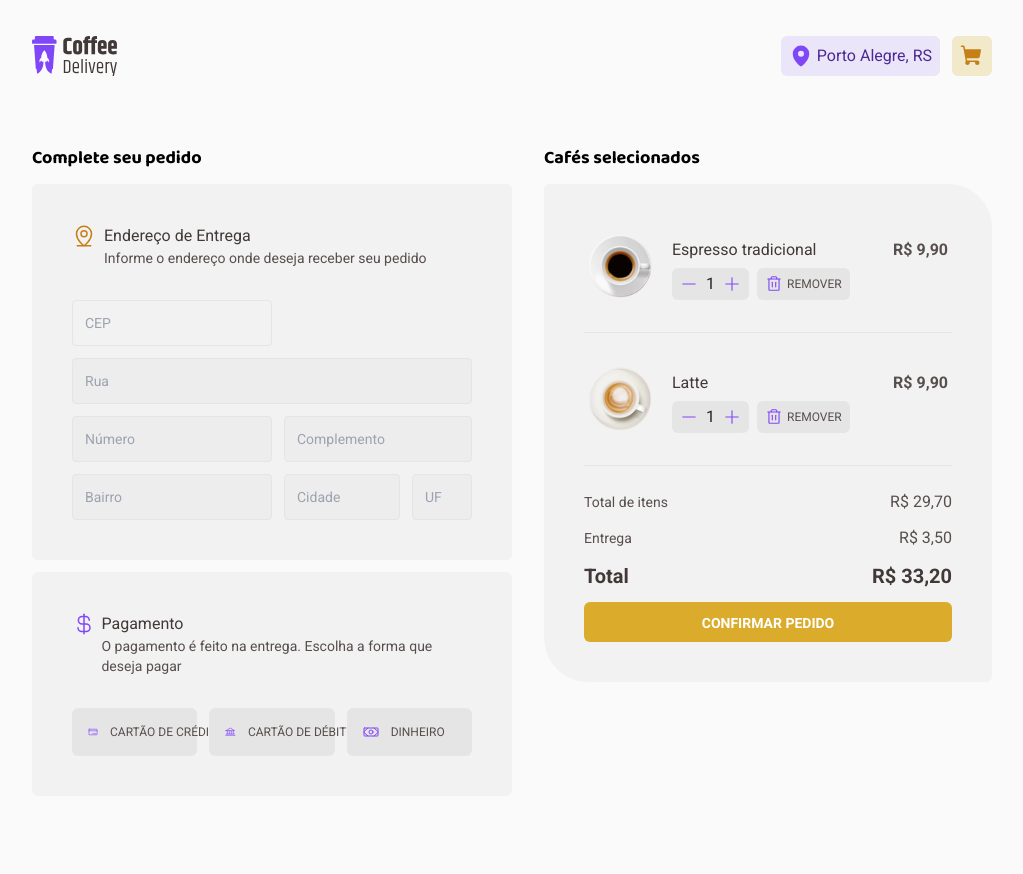
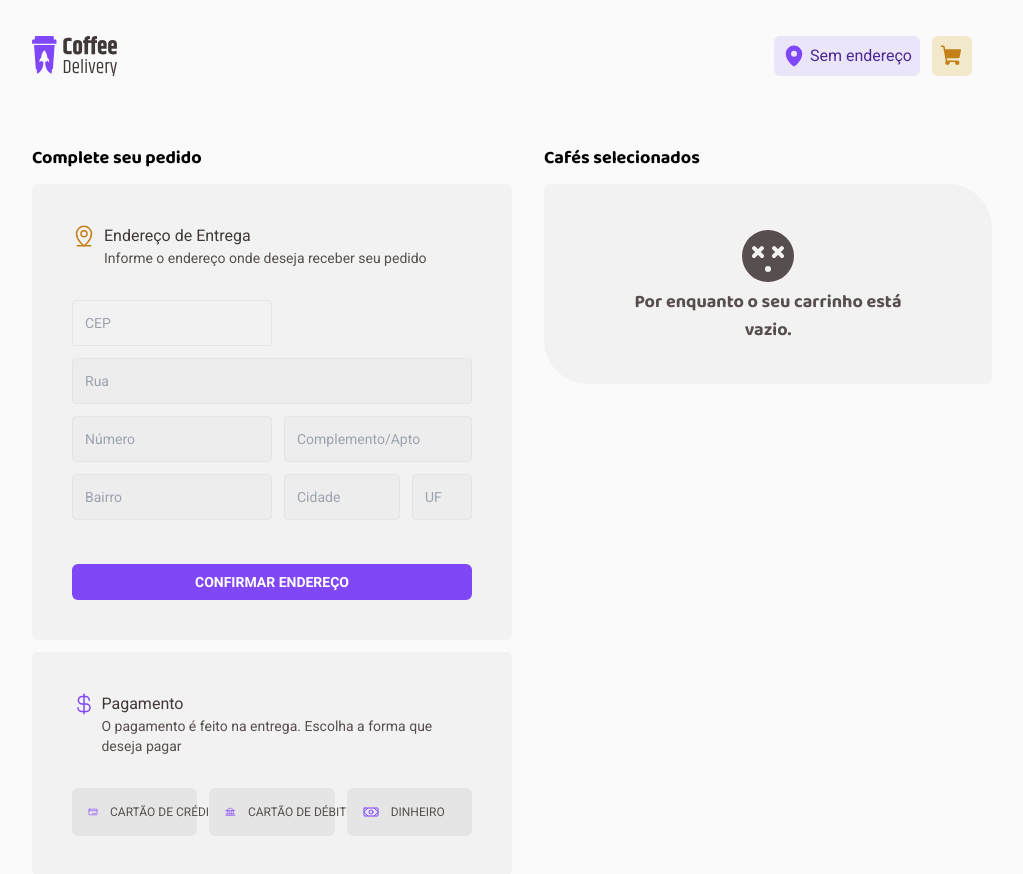
Before and after one commit to danilocucharro/challenge02-coffee-delivery, a React (Vite) app: page /checkout in a window 1280 px wide. Shown: the top 874 px of the page, without its empty margins (128-1151 px from the left). Built offline with nearby package versions, Linux system fonts and the light colour scheme.

Commit message:
nova funcionalidade de adicionar um cafe ao carrinho de compras; formulario de endereco com validacao completa; contador de produtos dentro do carrinho

```diff
--- a/package.json
+++ b/package.json
@@ -13,6 +13,7 @@
     "phosphor-react": "^1.4.1",
     "react": "^18.3.1",
     "react-dom": "^18.3.1",
+    "react-hook-form": "^7.52.1",
     "react-router-dom": "^6.25.1"
   },
   "devDependencies": {
--- a/src/components/Header.tsx
+++ b/src/components/Header.tsx
@@ -1,8 +1,14 @@
 import { MapPin, ShoppingCart } from 'phosphor-react'
 import logo from '../assets/logo.svg'
 import { Link } from 'react-router-dom'
+import { useContext } from 'react'
+import { CartContext } from '../contexts/CartContext'
+import { UserContext } from '../contexts/UserContext'
 
 export function Header() {
+  const { cartItems } = useContext(CartContext)
+  const { address } = useContext(UserContext)
+
   return(
     <header className="w-full px-40 h-28 fixed top-0 bg-background">
       <div className="h-full flex items-center justify-between">
@@ -13,14 +19,24 @@ export function Header() {
         <div className="flex items-center gap-3">
           <div className="flex gap-1 items-center p-2 bg-purple-light rounded-md text-purple-dark">
             <MapPin size={24} color="#8047F8" weight="fill"/>
-            <span className="font-roboto">Porto Alegre, RS</span>
+            {!address.cidade
+              ? <span className="font-roboto">Sem endereço</span>
+              : <span className="font-roboto">{address.cidade}, {address.uf.toUpperCase()}</span>
+            }
           </div>
 
-          <Link to="/checkout" className="p-2 bg-yellow-light rounded-md text-yellow-dark hover:bg-yellow hover:text-white duration-200">
-            <ShoppingCart size={24} weight="fill" />
-          </Link>
+            <div className="flex w-[60px]">
+            <Link to="/checkout" className="flex items-center justify-center p-2 bg-yellow-light rounded-md text-yellow-dark hover:bg-yellow hover:text-white duration-200">
+              <ShoppingCart size={24} weight="fill" />
+            </Link>
+            {cartItems.length > 0 &&
+              <span className="flex relative top-[-0.5rem] left-[-0.5rem] w-5 h-5 bg-yellow-dark rounded-full justify-center items-center font-roboto text-xs font-bold text-white">
+                {cartItems.length}
+              </span>
+            }
+            </div>
+          </div>
         </div>
-      </div>
     </header>
   )
 }
--- /dev/null
+++ b/src/contexts/CartContext.tsx
@@ -0,0 +1,34 @@
+import { createContext, ReactNode, useState } from "react";
+
+interface CartStateType {
+  coffeeName: string,
+  coffeeImgName: string,
+  coffeePrice: number,
+  coffeeAmount: number
+}
+
+interface CartContextType {
+  cartItems: CartStateType[],
+  setCartItems: React.Dispatch<React.SetStateAction<CartStateType[]>>,
+}
+
+interface CartProviderProps {
+  children: ReactNode
+}
+
+const defaultValueCartContext: CartContextType = {
+  cartItems: [],
+  setCartItems: () => {},
+}
+
+export const CartContext = createContext<CartContextType>(defaultValueCartContext)
+
+export function CartProvider ({ children }: CartProviderProps) {
+  const [cartItems, setCartItems] = useState<CartStateType[]>([])
+
+  return(
+    <CartContext.Provider value={{ cartItems, setCartItems }}>
+      {children}
+    </CartContext.Provider>
+  )
+}
--- /dev/null
+++ b/src/contexts/UserContext.tsx
@@ -0,0 +1,53 @@
+import { createContext, ReactNode, useState } from "react"
+
+export interface AddressStateType {
+  cep: string,
+  rua: string,
+  numero: number,
+  complemento?: number,
+  bairro: string,
+  cidade: string,
+  uf: string
+}
+
+interface UserContextType {
+  address: AddressStateType,
+  setAddress: React.Dispatch<React.SetStateAction<AddressStateType>>
+}
+
+interface UserProviderProps {
+  children: ReactNode
+}
+
+const defaultUserContextType: UserContextType = {
+  address: {
+    cep: "",
+    rua: "",
+    numero: 0,
+    complemento: 0,
+    bairro: "",
+    cidade: "",
+    uf: ""
+  },
+  setAddress: () => {}
+}
+
+export const UserContext = createContext<UserContextType>(defaultUserContextType)
+
+export function UserProvider({ children }: UserProviderProps) {
+  const [address, setAddress] = useState<AddressStateType>({
+    cep: "",
+    rua: "",
+    numero: 0,
+    complemento: 0,
+    bairro: "",
+    cidade: "",
+    uf: ""
+  })
+
+  return(
+    <UserContext.Provider value={{ address, setAddress }}>
+      {children}
+    </UserContext.Provider>
+  )
+}
--- a/src/pages/Checkout/components/CartCoffeeCard.tsx
+++ b/src/pages/Checkout/components/CartCoffeeCard.tsx
@@ -4,14 +4,14 @@ interface CartCoffeeCardProps {
   name: string,
   imgName: string,
   price: number,
-  amount: number
+  amount: number,
 }
 
 export function CartCoffeeCard({
   name,
   imgName,
   price,
-  amount
+  amount,
 }: CartCoffeeCardProps) {
   return(
     <div className="flex gap-5 px-1 py-2 items-center">
--- /dev/null
+++ b/src/pages/Checkout/components/FormAddress.tsx
@@ -0,0 +1,68 @@
+import { useForm } from "react-hook-form";
+import { useRef } from "react";
+import { AddressStateType } from "../../../contexts/UserContext";
+
+interface FormAddressProps {
+  handleSubmitAddressForm: (data: AddressStateType) => void
+}
+
+export function FormAddress({ handleSubmitAddressForm }: FormAddressProps) {
+  const formRef = useRef(null)
+
+  const {
+    register,
+    handleSubmit
+   } = useForm<AddressStateType>()
+
+  return(
+    <form ref={formRef} onSubmit={handleSubmit(handleSubmitAddressForm)} className="w-full mt-8 flex flex-col gap-3">
+      <div>
+        <input
+          className="p-3 w-[200px] font-roboto text-sm text-base-title bg-base-card rounded-[4px] border border-base-button focus:border-yellow-dark"
+          placeholder="CEP"
+          {...register("cep", { required: true, minLength: 8, maxLength: 8 })}
+        />
+      </div>
+
+      <div>
+        <input
+          className="p-3 w-full font-roboto text-sm text-base-title bg-base-input rounded-[4px] border border-base-button focus:border-yellow-dark"
+          placeholder="Rua"
+          {...register("rua", { required: true, maxLength: 40 })}
+        />
+      </div>
+
+      <div className="flex gap-3">
+        <input
+          className="p-3 w-[200px] font-roboto text-sm text-base-title bg-base-input rounded-[4px] border border-base-button focus:border-yellow-dark"
+          placeholder="Número"
+          {...register("numero", { required: true, maxLength: 5 })}
+        />
+        <input
+          className="p-3 flex-1 font-roboto text-sm text-base-title bg-base-input rounded-[4px] border border-base-button focus:border-yellow-dark"
+          placeholder="Complemento/Apto"
+          {...register("complemento", { maxLength: 30 })}
+        />
+      </div>
+
+      <div className="flex gap-3">
+        <input
+          className="p-3 w-[200px] font-roboto text-sm text-base-title bg-base-input rounded-[4px] border border-base-button focus:border-yellow-dark"
+          placeholder="Bairro"
+          {...register("bairro", { required: true, maxLength: 30 })}
+        />
+        <input
+          className="p-3 flex-1 font-roboto text-sm text-base-title bg-base-input rounded-[4px] border border-base-button focus:border-yellow-dark"
+          placeholder="Cidade"
+          {...register("cidade", { required: true, maxLength: 40 })}
+        />
+        <input
+          className="p-3 w-[60px] font-roboto text-sm text-base-title bg-base-input rounded-[4px] border border-base-button focus:border-yellow-dark"
+          placeholder="UF"
+          {...register("uf", { required: true, maxLength: 2 })}
+        />
+      </div>
+      <input className="mt-8 p-2 bg-purple font-roboto font-bold text-sm text-white rounded-md cursor-pointer hover:bg-purple-dark duration-200" type="submit" value="CONFIRMAR ENDEREÇO"/>
+    </form>
+  )
+}
--- a/src/pages/Checkout/index.tsx
+++ b/src/pages/Checkout/index.tsx
@@ -1,9 +1,62 @@
-import { Bank, CreditCard, CurrencyDollar, MapPinLine, Money } from "phosphor-react";
+import { Bank, CreditCard, CurrencyDollar, MapPinLine, Money, SmileyXEyes } from "phosphor-react";
 import { Header } from "../../components/Header";
 import { PaymentButton } from "./components/PaymentButton";
 import { CartCoffeeCard } from "./components/CartCoffeeCard";
+import { SubmitHandler } from "react-hook-form";
+import { useContext, useState } from "react";
+import { FormAddress } from "./components/FormAddress";
+import { CartContext } from "../../contexts/CartContext";
+import { AddressStateType, UserContext } from "../../contexts/UserContext";
+import { useNavigate } from "react-router-dom";
 
 export function Checkout() {
+  const [paymentMethod, setPaymentMethod] = useState<string>("")
+  const [isAddressSubmited, setIsAddressSubmited] = useState(false)
+  const navigate = useNavigate()
+
+  const { cartItems } = useContext(CartContext)
+  const { address, setAddress } = useContext(UserContext)
+
+  const isCepNull = address.cep === "" || address.cep === null
+
+  const onSubmit: SubmitHandler<AddressStateType> = (data) => {
+    setAddress({
+      cep: data.cep,
+      rua: data.rua,
+      numero: data.numero,
+      complemento: data.complemento,
+      bairro: data.bairro,
+      cidade: data.cidade,
+      uf: data.uf
+    })
+
+    setIsAddressSubmited(!isAddressSubmited)
+    console.log(isAddressSubmited)
+  }
+
+  const handleSetPaymentMethod = (paymentType: string) => {
+    setPaymentMethod(paymentType)
+  }
+
+  const handleEditAddress = () => {
+    setIsAddressSubmited(!isAddressSubmited)
+  }
+
+  const handleSubmitOrder = () => {
+    if(isCepNull === true){
+      alert("Antes de prosseguir, confirme o seu endereço!")
+    }
+    else if(paymentMethod === ""){
+      alert("Antes de prosseguir, escolha um método de pagamento!")
+    }
+    else if(cartItems.length === 0){
+      alert("Não consegui encontrar nada no seu carrinho :(")
+    }
+    else{
+      navigate("/checkout/order-confirmed")
+    }
+  }
+
   return(
     <div className="bg-background h-lvh">
       <Header />
@@ -18,30 +71,33 @@ export function Checkout() {
             </div>
             <div>
               <h3 className="text-base-subtitle font-roboto text-base">Endereço de Entrega</h3>
-              <p className="text-sm font-roboto text-base-text">Informe o endereço onde deseja receber seu pedido</p>
+              {isCepNull === true
+                ? <p className="text-sm font-roboto text-base-text">Informe o endereço onde deseja receber seu pedido</p>
+                : null
+              }
             </div>
           </div>
 
-          <form className="w-full mt-8 flex flex-col gap-3">
+          {isCepNull === true
+          ? <FormAddress handleSubmitAddressForm={onSubmit} />
+          : (
               <div>
-              <input className="p-3 w-[200px] font-roboto text-sm text-base-title bg-base-card rounded-[4px] border border-base-button focus:border-yellow-dark" type="text" placeholder="CEP" />
+                <div className="mt-8 ml-5">
+                  <ul className="list-disc">
+                    <li>CEP: {address.cep}</li>
+                    <li>Rua: {address.rua}</li>
+                    <li>Número: {address.numero}</li>
+                    <li>Complemento: {address.complemento}</li>
+                    <li>Bairro: {address.bairro}</li>
+                    <li>Cidade: {address.cidade}</li>
+                    <li>UF: {address.uf.toUpperCase()}</li>
+                  </ul>
                 </div>
 
-            <div>
-              <input className="p-3 w-full font-roboto text-sm text-base-title bg-base-input rounded-[4px] border border-base-button focus:border-yellow-dark" type="text" placeholder="Rua" />
+                <input onClick={handleEditAddress} className="mt-8 w-full p-2 bg-purple font-roboto font-bold text-sm text-white rounded-md cursor-pointer hover:bg-purple-dark duration-200" type="button" value="EDITAR ENDEREÇO" />
               </div>
-
-            <div className="flex gap-3">
-              <input className="p-3 w-[200px] font-roboto text-sm text-base-title bg-base-input rounded-[4px] border border-base-button focus:border-yellow-dark" type="number" placeholder="Número" />
-              <input className="p-3 flex-1 font-roboto text-sm text-base-title bg-base-input rounded-[4px] border border-base-button focus:border-yellow-dark" type="number" placeholder="Complemento" />
-            </div>
-
-            <div className="flex gap-3">
-              <input className="p-3 w-[200px] font-roboto text-sm text-base-title bg-base-input rounded-[4px] border border-base-button focus:border-yellow-dark" type="text" placeholder="Bairro" />
-              <input className="p-3 flex-1 font-roboto text-sm text-base-title bg-base-input rounded-[4px] border border-base-button focus:border-yellow-dark" type="text" placeholder="Cidade" />
-              <input className="p-3 w-[60px] font-roboto text-sm text-base-title bg-base-input rounded-[4px] border border-base-button focus:border-yellow-dark" type="text" placeholder="UF" />
-            </div>
-          </form>
+            )
+          }
         </div>
 
         <div className="flex flex-col p-10 gap-8 mt-3 bg-base-card rounded-md">
@@ -59,6 +115,7 @@ export function Checkout() {
             <PaymentButton
               paymentMethodValue="credito"
               paymentType="CARTÃO DE CRÉDITO"
+              onChecked={handleSetPaymentMethod}
             >
               <CreditCard size={16} color="#8047F8"/>
             </PaymentButton>
@@ -66,6 +123,7 @@ export function Checkout() {
             <PaymentButton
               paymentMethodValue="debito"
               paymentType="CARTÃO DE DÉBITO"
+              onChecked={handleSetPaymentMethod}
             >
               <Bank size={16} color="#8047F8"/>
             </PaymentButton>
@@ -73,6 +131,7 @@ export function Checkout() {
             <PaymentButton
               paymentMethodValue="dinheiro"
               paymentType="DINHEIRO"
+              onChecked={handleSetPaymentMethod}
             >
               <Money size={16} color="#8047F8"/>
             </PaymentButton>
@@ -83,23 +142,25 @@ export function Checkout() {
         <div className="w-[448px] mt-8">
           <h2 className="text-lg font-baloo2 font-bold mb-3">Cafés selecionados</h2>
           <div className="p-10 bg-base-card rounded-tl-md gap-6 rounded-tr-[44px] rounded-br-md rounded-bl-[44px]">
+            {cartItems.length === 0 ? (
+              <div className="flex flex-col text-center items-center justify-center">
+                <SmileyXEyes color="#574f4d" size={64} weight="fill" />
+                <h2 className="font-baloo2 font-bold text-lg text-base-text">Por enquanto o seu carrinho está <br /> vazio.</h2>
+              </div>
+            ) : (
+              <div>
+                {cartItems.map((item) => (
+                  <div key={item.coffeeName}>
                     <CartCoffeeCard
-              name="Espresso tradicional"
-              imgName="bg-traditional"
-              price={9.90}
-              amount={1}
+                      name={item.coffeeName}
+                      imgName={item.coffeeImgName}
+                      price={item.coffeePrice}
+                      amount={item.coffeeAmount}
                     />
 
                     <div className="h-px w-full bg-base-button my-6" />
-
-            <CartCoffeeCard
-              name="Latte"
-              imgName="bg-latte"
-              price={9.90}
-              amount={1}
-            />
-
-            <div className="h-px w-full bg-base-button my-6" />
+                  </div>
+                ))}
 
                 <div className="flex flex-col gap-3">
                   <div className="flex justify-between items-center">
@@ -118,9 +179,11 @@ export function Checkout() {
                   </div>
                 </div>
 
-              <button onClick={() => console.log("go to /checkout/order-confirmed")} className="w-full y-3 p-2 mt-3 bg-yellow items-center justify-center rounded-md hover:bg-yellow-dark duration-200">
+                <button onClick={handleSubmitOrder} className="w-full y-3 p-2 mt-3 bg-yellow items-center justify-center disabled:cursor-not-allowed disabled:bg-yellow-light rounded-md hover:bg-yellow-dark duration-200">
                   <span className="font-roboto font-bold text-sm text-white">CONFIRMAR PEDIDO</span>
                 </button>
+              </div>
+            )}
           </div>
         </div>
       </section>
--- a/src/pages/Home/components/CoffeeCard.tsx
+++ b/src/pages/Home/components/CoffeeCard.tsx
@@ -1,4 +1,6 @@
 import { Minus, Plus, ShoppingCart } from "phosphor-react";
+import { useContext, useState } from "react";
+import { CartContext } from "../../../contexts/CartContext";
 
 interface CoffeeCardProps {
   imgName: string,
@@ -14,25 +16,49 @@ export function CoffeeCard({
   tag,
   name,
   description,
-  price,
-  amount
+  price
  }: CoffeeCardProps) {
+  const [amount, setAmount] = useState(1)
+  const { cartItems, setCartItems } = useContext(CartContext)
+
+  function handleAddMoreCoffee() {
+    if (amount > 0 && amount < 5)
+    setAmount(amount + 1)
+  }
+
+  function handleReduceMoreCoffee() {
+    if(amount > 1)
+    setAmount(amount - 1)
+  }
+
+  function handleAddCartItem () {
+
+    setCartItems([...cartItems, {
+      coffeeName: name,
+      coffeeImgName: imgName,
+      coffeePrice: price,
+      coffeeAmount: amount
+    }])
+    console.log(cartItems)
+  }
+
   return(
-    <div className={`flex flex-col items-center w-64 h-auto bg-base-card rounded-tl-md rounded-tr-[36px] rounded-br-md rounded-bl-[36px]`}>
+    <div className={`flex flex-col gap-3 items-center w-64 h-80 bg-base-card rounded-tl-md rounded-tr-[36px] rounded-br-md rounded-bl-[36px]`}>
       <svg className={`mt-[-1rem] ${imgName} w-[120px] h-[120px]`}/>
 
-      <div className="flex text-yellow-dark gap-1 mt-3">
+      <div className="flex text-yellow-dark">
         {tag.map((tag) => (
           <span key={tag} className="bg-yellow-light text-[10px] font-bold font-roboto rounded-full px-2 py-1">{tag}</span>
         ))}
       </div>
 
-      <div className="flex flex-col mt-3 gap-3 px-6 items-center">
+      <div className="flex flex-col gap-8 px-5">
+        <div className="flex flex-col gap-1 items-center">
           <h3 className="text-xl font-baloo2 font-bold text-base-subtitle">{name}</h3>
           <p className="text-sm font-roboto text-center text-base-label">{description}</p>
         </div>
 
-      <div className="flex mt-8 mb-5 w-full px-6 justify-between">
+        <div className="flex w-full justify-between">
           <div className="flex h-10 justify-center text-base-text text-xs items-center">
             <div>
               R$ <span className="text-2xl text-base-text font-baloo2 font-bold">{(price).toFixed(2).toString().replace(".", ",")}</span>
@@ -41,20 +67,21 @@ export function CoffeeCard({
 
           <div className="flex h-10 gap-2">
             <div className="flex bg-base-button w-[72px] p-2 justify-between items-center rounded-md">
-            <button className="text-purple text-lg font-roboto hover:text-purple-dark">
+              <button onClick={handleReduceMoreCoffee} className="text-purple text-lg font-roboto hover:text-purple-dark">
                 <Minus />
               </button>
                 <span className="text-base-title font-roboto text-base">{amount}</span>
-            <button className="text-purple text-lg font-roboto hover:text-purple-dark">
+              <button onClick={handleAddMoreCoffee} className="text-purple text-lg font-roboto hover:text-purple-dark">
                 <Plus />
               </button>
             </div>
 
-          <button className="h-full w-10 flex justify-center items-center bg-purple-dark rounded-md hover:bg-purple">
+            <button onClick={handleAddCartItem} className="h-full w-10 flex justify-center items-center bg-purple-dark rounded-md hover:bg-purple">
               <ShoppingCart size={24} weight="fill" color="#F3F2F2" />
             </button>
           </div>
         </div>
       </div>
+    </div>
   )
 }
--- a/src/pages/Home/components/CoffeeList.tsx
+++ b/src/pages/Home/components/CoffeeList.tsx
@@ -1,6 +1,7 @@
 import { CoffeeCard } from "./CoffeeCard";
 
 export function CoffeeList() {
+
   return(
     <div className="mt-10 px-40 bg-background">
       <h2 className="font-extrabold text-3xl font-baloo2 mb-14">Nossos cafés</h2>
```
Also changed, not shown: src/App.tsx (+7 -1 lines), src/pages/Checkout/components/PaymentButton.tsx (+5 -3 lines), 1 other file (tests, documents, lock files or other folders). Lines whose indentation alone changed are shown as unchanged.
